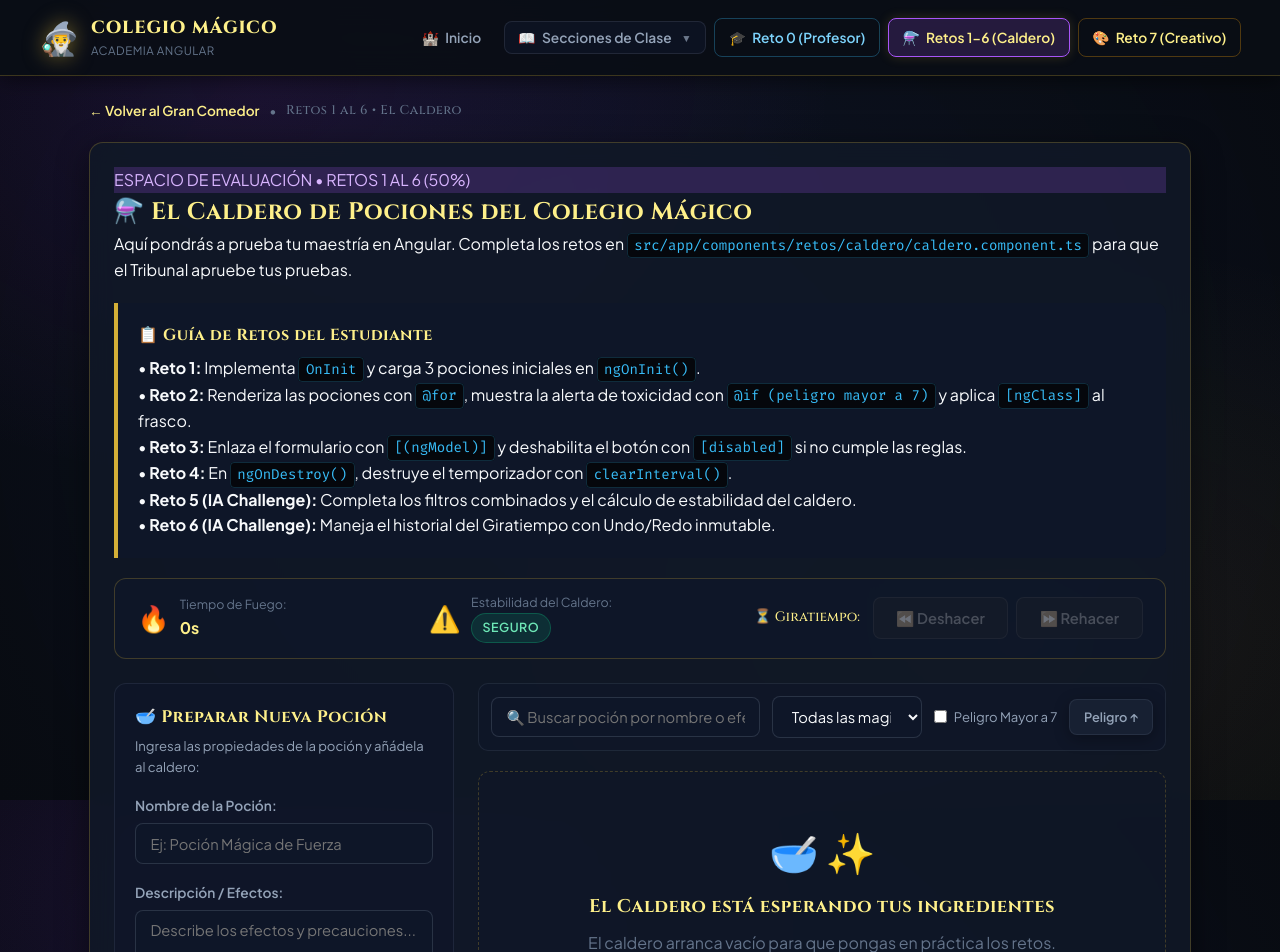
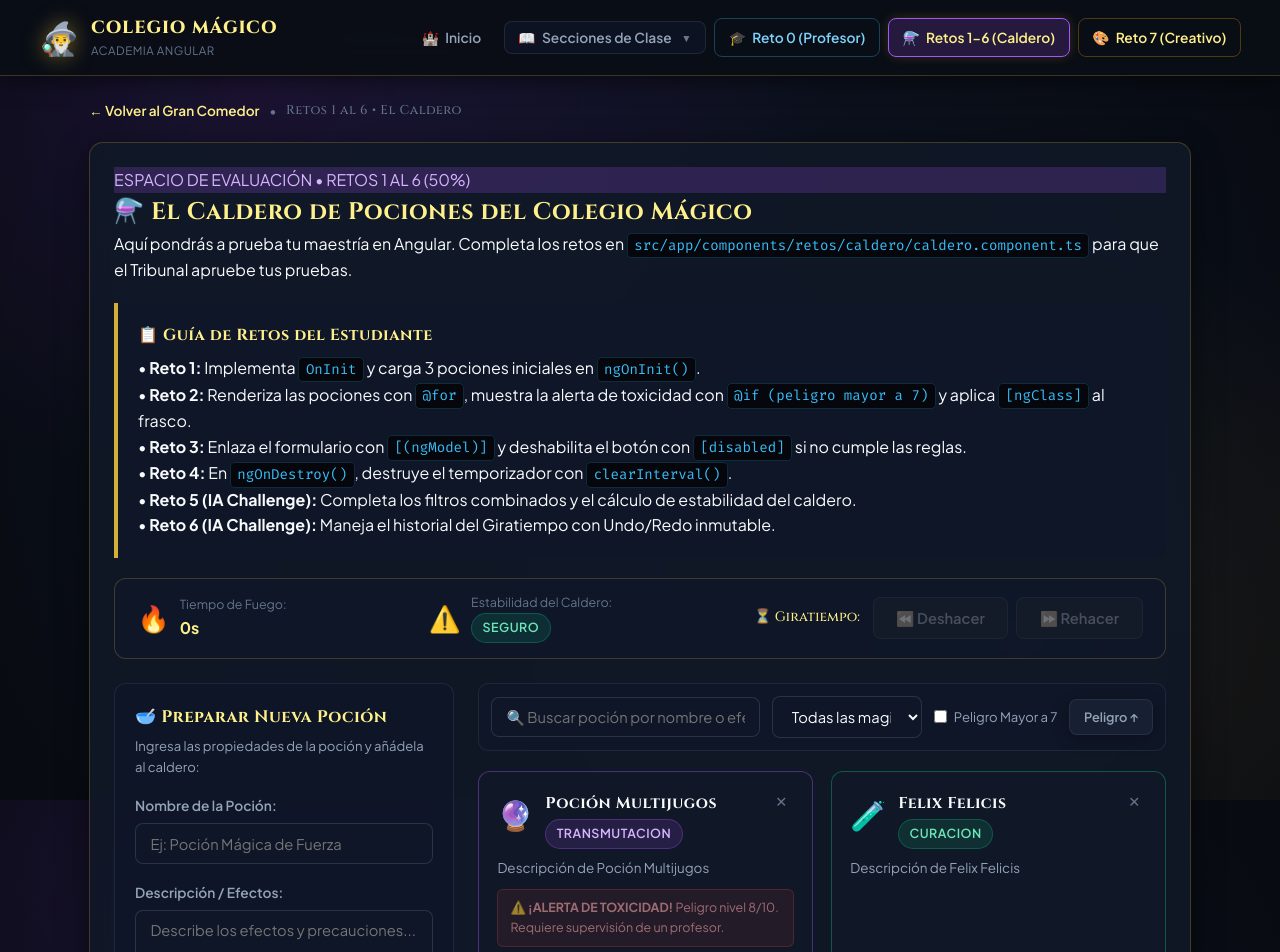
Before and after one commit to Capigamer888/angular-colegio-magico, an Angular app: page /caldero in a window 1280 px wide. Shown: the top 952 px of the page. Built offline with nearby package versions, Linux system fonts and the light colour scheme.

Commit message:
feat: agregar el aray de 'pociones' en ngOnInit con los datos pedidos

```diff
--- a/src/app/components/retos/caldero/caldero.component.ts
+++ b/src/app/components/retos/caldero/caldero.component.ts
@@ -16,7 +16,6 @@ export class CalderoComponent implements OnInit, OnDestroy {
   // =========================================================================
   // El arreglo arranca vacío. Debes inicializarlo en ngOnInit()
   pociones: Pocion[] = [];
-
   // =========================================================================
   // 🪞 RETO 3: EL VÍNCULO CON EL CALDERO (Variables para [(ngModel)])
   // =========================================================================
@@ -52,7 +51,16 @@ export class CalderoComponent implements OnInit, OnDestroy {
   ngOnInit(): void {
     // Inicia el fuego del caldero (utilizado en el Reto 4)
     this.iniciarFuegoCaldero();
-
+    this.pociones = ["Poción Multijugos", "Felix Felicis", "Filtro de Muertos"].map((nombre, index) => ({
+      id: Date.now() + index,
+      nombre,
+      descripcion: `Descripción de ${nombre}`,
+      nivelPeligro: nombre === "Poción Multijugos" ? 8 : nombre === "Felix Felicis" ? 3 : 10,
+      tiempoCoccionMinutos: nombre === "Poción Multijugos" ? 45 : nombre === "Felix Felicis" ? 120 : 90,
+      tipoMagia: nombre === "Poción Multijugos" ? 'Transmutacion' : nombre === "Felix Felicis" ? 'Curacion' : 'Prohibida',
+      ingredientes: [],
+      estable: true
+    }));
     // =======================================================================
     // TODO: Reto 1 - En ngOnInit(), inicializa 'this.pociones' con al menos 3 pociones:
     // 1. "Poción Multijugos" (peligro: 8, tiempo: 45, tipo: 'Transmutacion')
```
